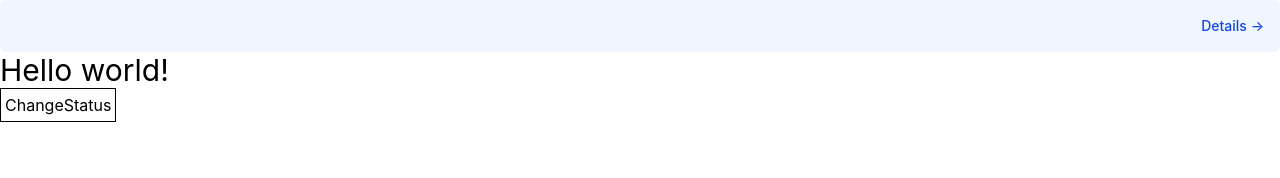
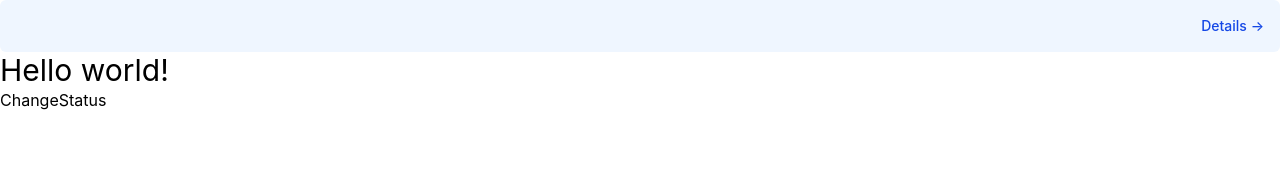
Before and after one commit to enzocomics/dungeoncomic, a Next.js app: page / in a window 1280 px wide. Shown: the top 178 px of the page. Built offline with nearby package versions, Linux system fonts and the light colour scheme.

Commit message:
remove button styling

```diff
--- a/src/styles/globals.css
+++ b/src/styles/globals.css
@@ -3,6 +3,6 @@
 :root {
 	input,
 	button {
-		@apply p-1 border border-black bg-white text-black;
+		/* @apply p-1 border border-black bg-white text-black; */
 	}
 }
```
